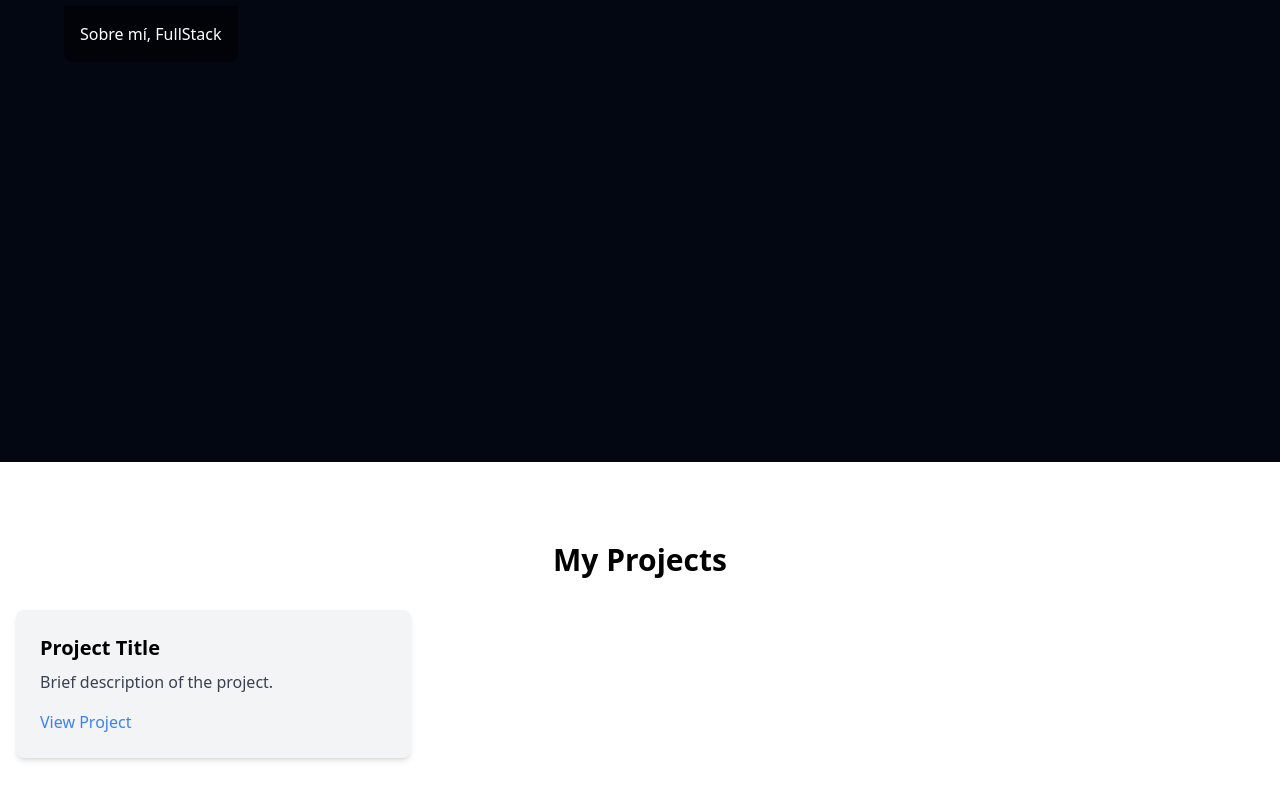
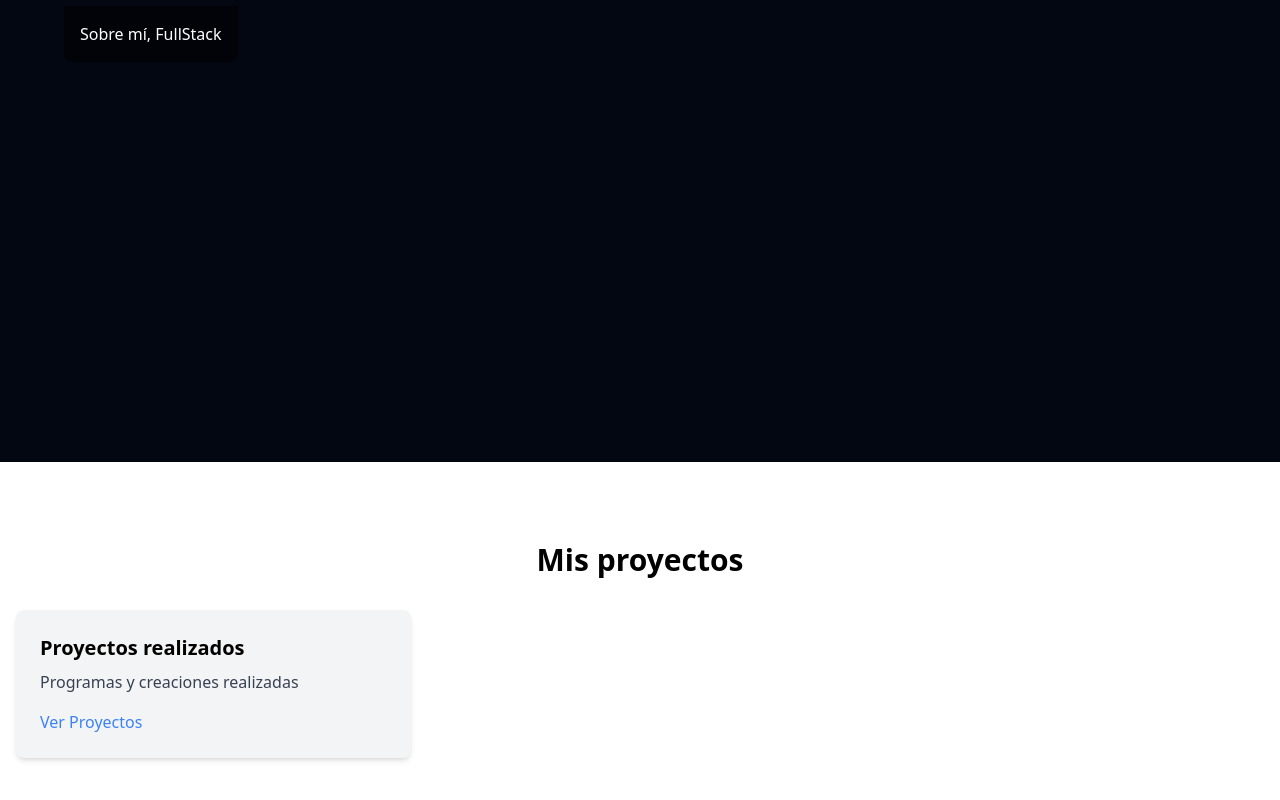
Before and after one commit to JunhoRS/my-portfolio, a React (Vite) app: page / in a window 1280 px wide. Shown: the part 1138-1938 px from the top of the page. Built offline with nearby package versions, Linux system fonts and the light colour scheme.

Commit message:
Agregar traduacion a project

```diff
--- a/src/components/Projects.jsx
+++ b/src/components/Projects.jsx
@@ -4,13 +4,13 @@ export default function Projects() {
   return (
     <section className="bg-white py-20">
       <div className="container mx-auto px-4">
-        <h2 className="text-3xl font-bold text-center mb-8">My Projects</h2>
+        <h2 className="text-3xl font-bold text-center mb-8">Mis proyectos</h2>
         <div className="grid grid-cols-1 md:grid-cols-2 lg:grid-cols-3 gap-8">
           {/* Example Project Card */}
           <div className="bg-gray-100 p-6 rounded-lg shadow-md">
-            <h3 className="text-xl font-semibold mb-2">Project Title</h3>
-            <p className="text-gray-700 mb-4">Brief description of the project.</p>
-            <a href="#" className="text-blue-500 hover:underline">View Project</a>
+            <h3 className="text-xl font-semibold mb-2">Proyectos realizados</h3>
+            <p className="text-gray-700 mb-4">Programas y creaciones realizadas</p>
+            <a href="#" className="text-blue-500 hover:underline">Ver Proyectos</a>
           </div>
           {/* Add more project cards as needed */}
         </div>
```
